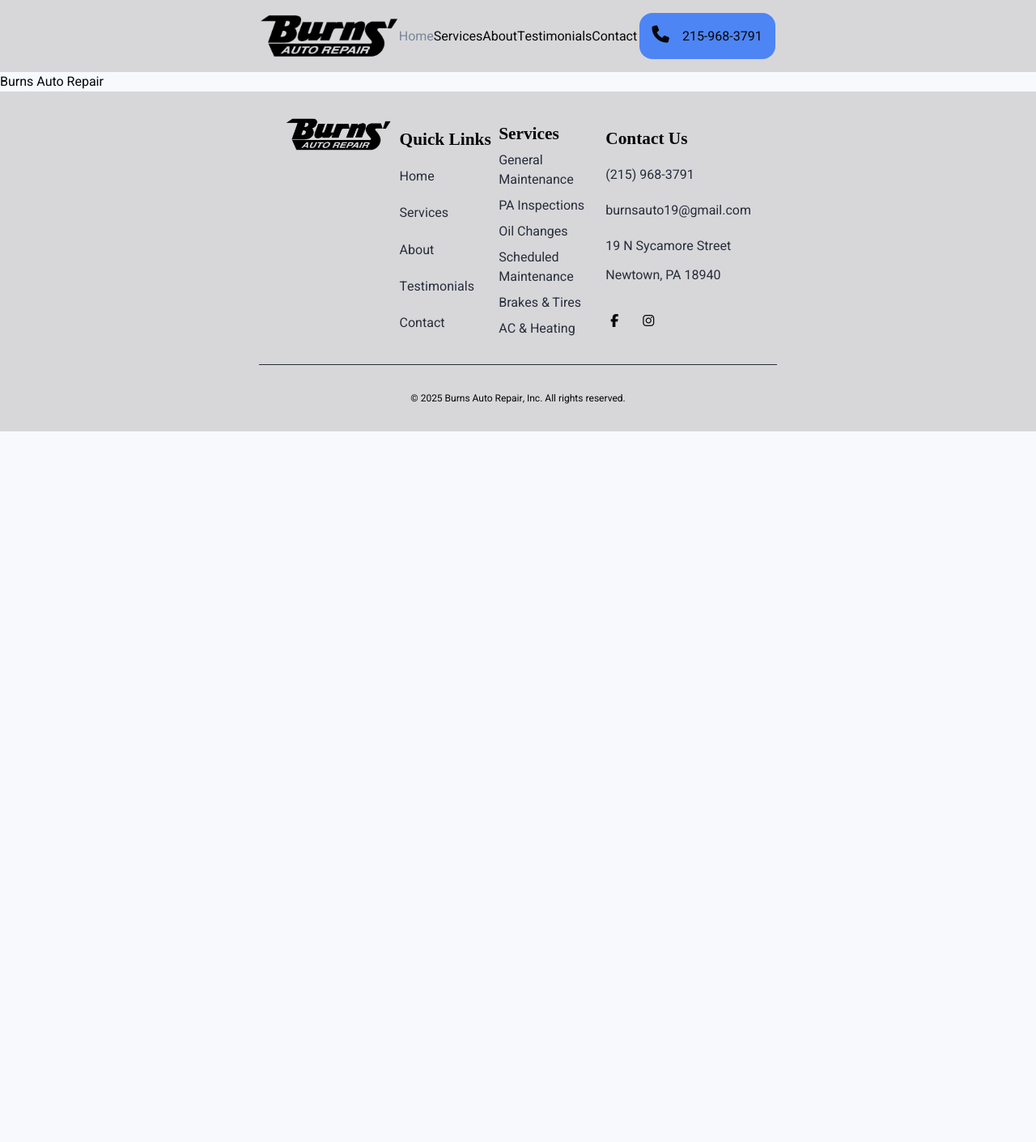
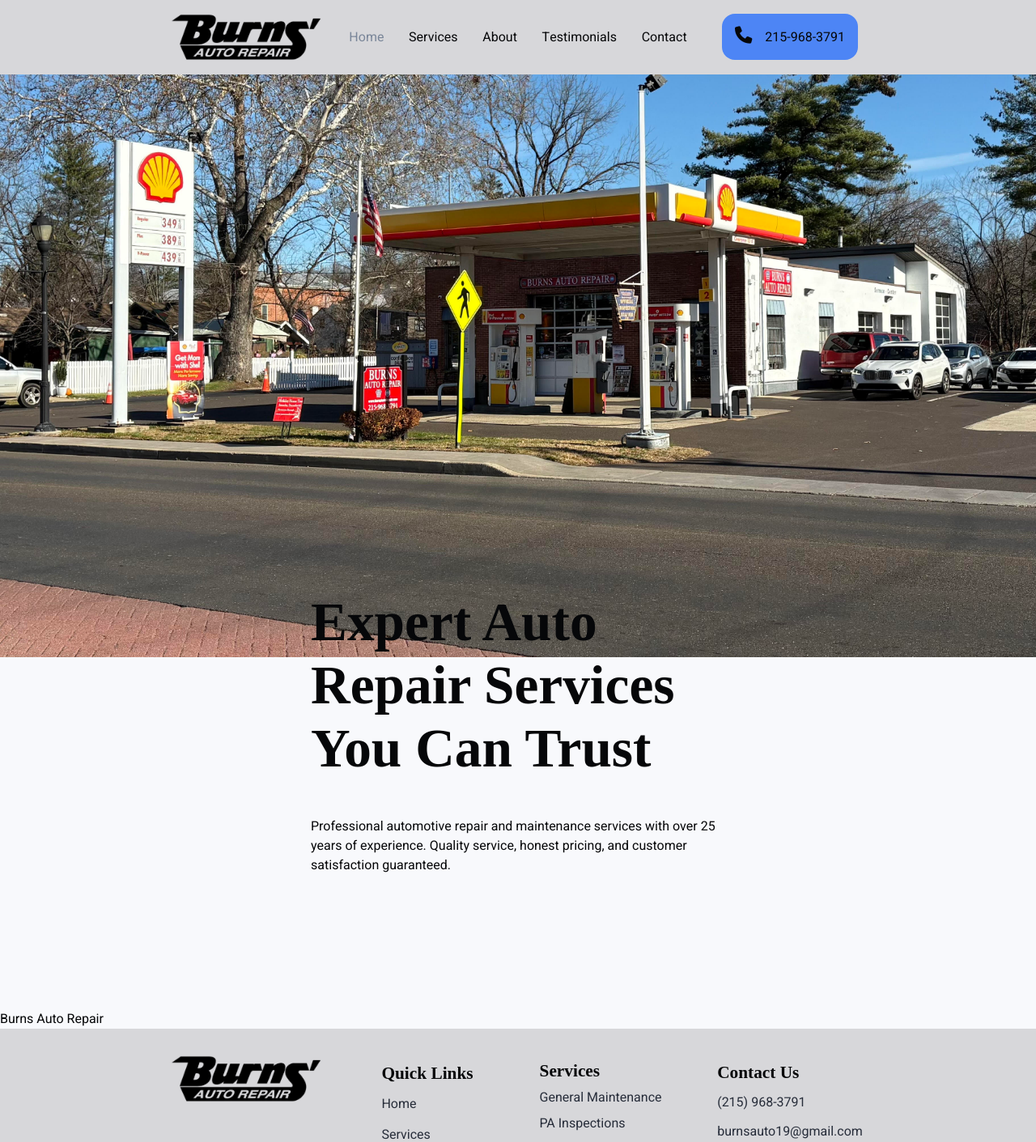
Before and after one commit to kchar601/burns-auto-repair, a React (Vite) app: page / in a window 1280 px wide. Shown: the top 1411 px of the page at 81% size. Before the commit the page ends 800 px from the top, so only its background shows below. Built offline with nearby package versions, Linux system fonts and the light colour scheme; a web font is replaced by a local one.

Commit message:
Add About and Testimonials pages, update homepage hero
Introduces new About and Testimonials pages and routes. Updates Homepage to include a hero image and overlay with service description, adds related CSS module and image asset. Refines navigation and layout styles for improved appearance.

```diff
--- a/src/App.css
+++ b/src/App.css
@@ -11,8 +11,8 @@
   :root {
     --text: #060709;
     --text-variant: #272d3a;
-    --surface: #f8f9fc;
-    --surface-elevated: #d7d7da;
+    --surface: rgb(248, 249, 252);
+    --surface-elevated: rgb(215, 215, 218);
     --primary: #7a8699;
     --secondary: #ff0000;
     --secondary-variant: #bd0202;
@@ -24,9 +24,10 @@
   :root {
     --text: #f6f7f9;
     --text-variant: #999a9b;
-    --surface: #030407;
-    --surface-elevated: #111727;
-    --surface-elevated-2: #1b253f;
+    --surface: rgb(3, 4, 7);
+    --surface-rgb: 3, 4, 7;
+    --surface-elevated: rgb(17, 23, 39);
+    --surface-elevated-2: rgb(27, 37, 63);
     --primary: #7b9ed4;
     --primary-variant: #373d47;
     --secondary: #ff0000;
--- a/src/App.jsx
+++ b/src/App.jsx
@@ -3,6 +3,8 @@ import { BrowserRouter as Router, Routes, Route } from "react-router-dom";
 import Homepage from "./pages/Homepage";
 import Services from "./pages/Services";
 import Contact from "./pages/Contact";
+import About from "./pages/About";
+import Testimonials from "./pages/Testimonials";
 import AppLayout from "./pages/AppLayout";
 import useSystemTheme from "./components/useSystemTheme";
 import "./App.css";
@@ -16,6 +18,8 @@ export default function App() {
           <Route index element={<Homepage />} />
           <Route path="/services" element={<Services />} />
           <Route path="/contact" element={<Contact />} />
+          <Route path="/about" element={<About />} />
+          <Route path="/testimonials" element={<Testimonials />} />
         </Route>
       </Routes>
     </Router>
--- a/src/components/AppNav.module.css
+++ b/src/components/AppNav.module.css
@@ -9,8 +9,8 @@
 .navbarInner {
   display: grid;
   margin: 0 auto;
-  grid-template-columns: 1fr 1fr 1fr;
-  max-width: 50%;
+  grid-template-columns: 1fr 2fr 1fr;
+  max-width: 70%;
 }
 
 .footbar {
@@ -27,7 +27,7 @@
   display: grid;
   grid-template-columns: 1fr 1fr 1fr 1fr;
   margin: 0 auto;
-  max-width: 45%;
+  max-width: 70%;
 }
 
 a {
@@ -111,7 +111,7 @@ i {
   justify-content: center;
   padding: 2rem;
   border-top: 1px var(--text-variant) solid;
-  max-width: 45%;
+  max-width: 60%;
   margin: 2rem auto;
 }
 
--- /dev/null
+++ b/src/pages/About.jsx
@@ -0,0 +1,5 @@
+function About() {
+  return <div>About</div>;
+}
+
+export default About;
--- a/src/pages/Homepage.jsx
+++ b/src/pages/Homepage.jsx
@@ -1,5 +1,20 @@
+import styles from "./Homepage.module.css";
+
 function Homepage() {
-  return <div>Burns Auto Repair</div>;
+  return (
+    <>
+      <div>
+        <img className={styles.hero} src="src\assets\shop.jpg" />
+        <div className={styles.heroOverlay}>
+          <h1>Expert Auto Repair Services You Can Trust</h1> Professional
+          automotive repair and maintenance services with over 25 years of
+          experience. Quality service, honest pricing, and customer satisfaction
+          guaranteed.
+        </div>
+      </div>
+      Burns Auto Repair
+    </>
+  );
 }
 
 export default Homepage;
--- /dev/null
+++ b/src/pages/Homepage.module.css
@@ -0,0 +1,16 @@
+.hero {
+  width: 100%;
+  max-height: 90vh;
+  object-fit: cover;
+  object-position: 50% 70%;
+}
+
+.heroOverlay {
+  position: relative;
+  top: -150px;
+  background-color: rgba(var(--surface-rgb), 0.7);
+  width: 40%;
+  height: fit-content;
+  padding: 1rem;
+  margin: auto;
+}
--- /dev/null
+++ b/src/pages/Testimonials.jsx
@@ -0,0 +1,5 @@
+function Testimonials() {
+  return <div>Testimonials</div>;
+}
+
+export default Testimonials;
```
Also changed, not shown: src/assets/shop.jpg (added).
